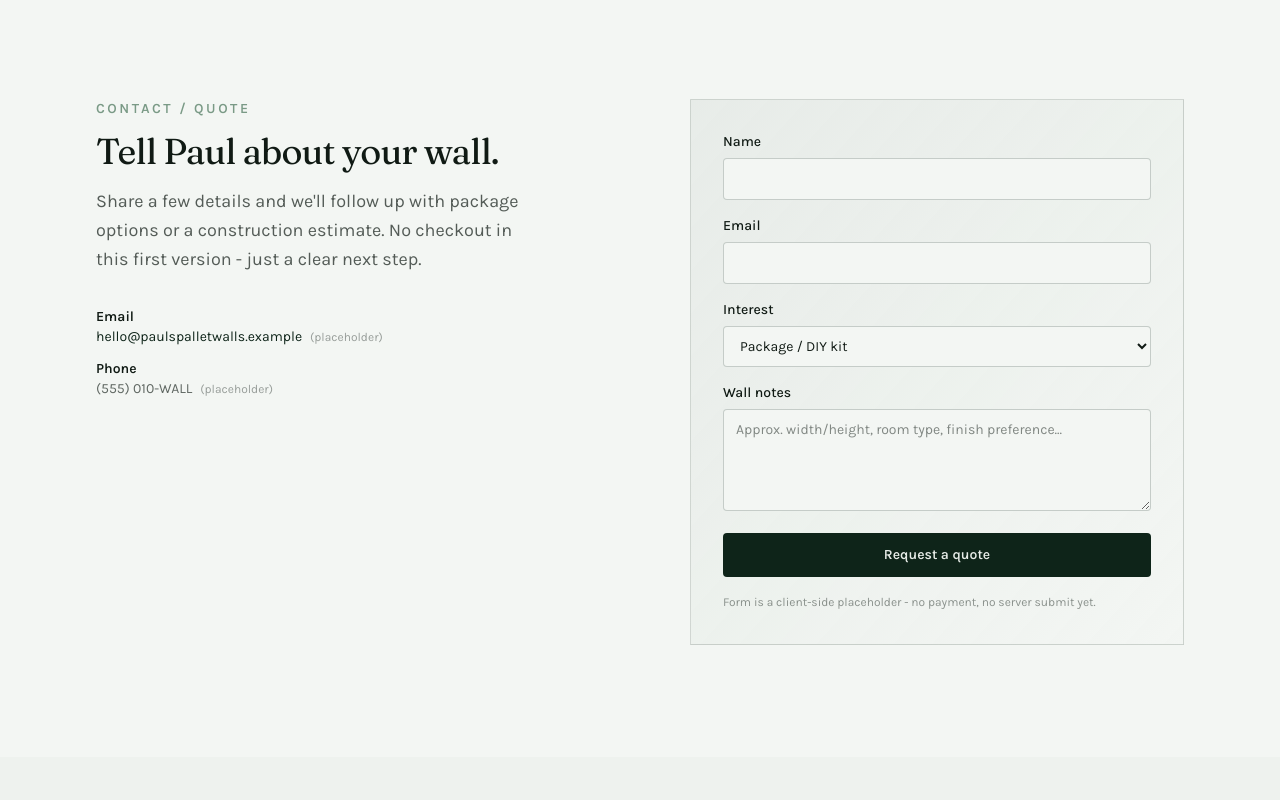
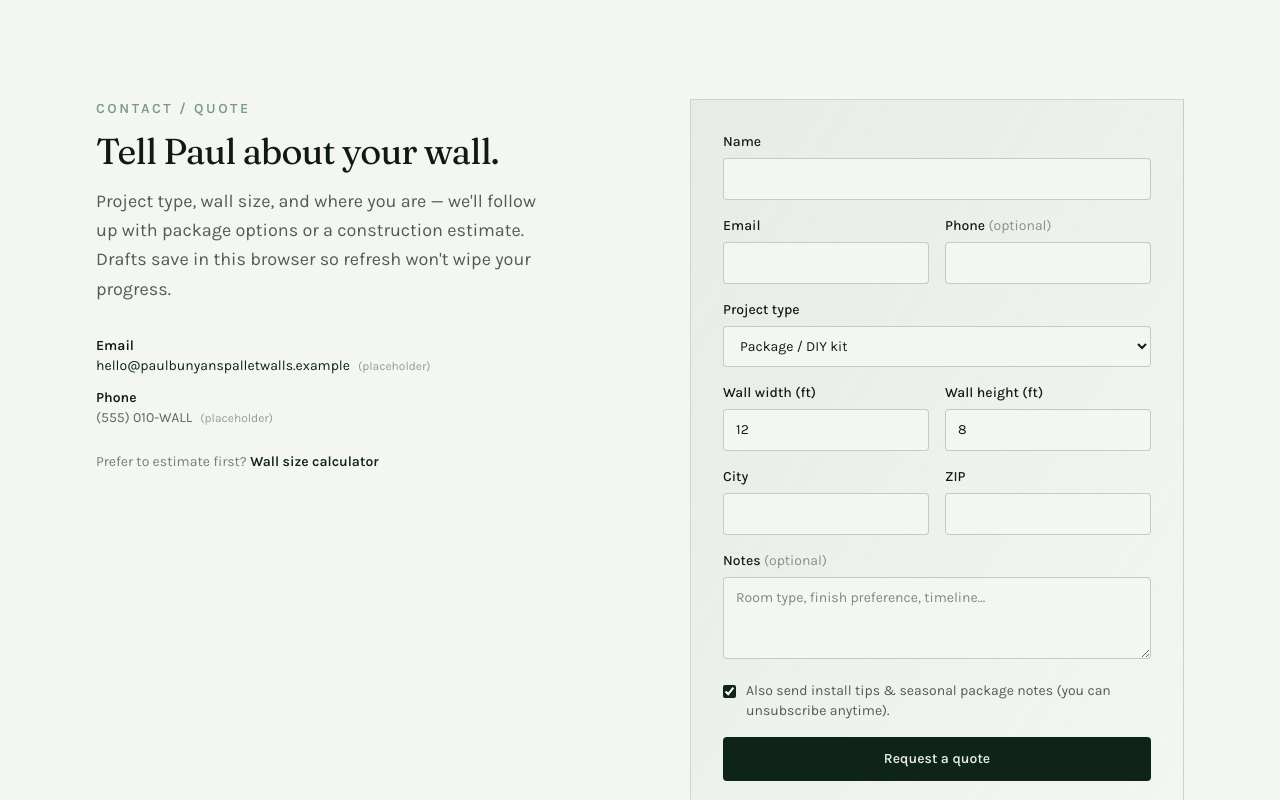
Before and after one commit to bearpixelmedia/pauls-pallet-walls, a Next.js app: page / in a window 1280 px wide. Shown: the part 6360-7160 px from the top of the page. Built offline with nearby package versions, Linux system fonts and the light colour scheme.

Commit message:
Replace Quote stub with full lead-capture form

```diff
--- a/src/components/Quote.tsx
+++ b/src/components/Quote.tsx
@@ -1,14 +1,133 @@
 "use client";
 
-import { FormEvent, useState } from "react";
+import Link from "next/link";
+import { FormEvent, useEffect, useState } from "react";
+import {
+  STORAGE_KEYS,
+  readJson,
+  writeJson,
+  type SavedEstimate,
+  type SavedQuoteDraft,
+} from "@/lib/persist";
+import { site } from "@/lib/site";
+
+const inputClass =
+  "w-full rounded-sm border border-pine/20 bg-paper px-3 py-2.5 outline-none transition-colors focus:border-brass";
+
+type Status = "idle" | "submitting" | "success" | "error";
 
 export function Quote() {
-  const [sent, setSent] = useState(false);
+  const [status, setStatus] = useState<Status>("idle");
+  const [error, setError] = useState<string | null>(null);
+  const [delivery, setDelivery] = useState<string | null>(null);
+  const [draft, setDraft] = useState<SavedQuoteDraft>({
+    name: "",
+    email: "",
+    phone: "",
+    projectType: "package",
+    wallWidthFt: "",
+    wallHeightFt: "",
+    city: "",
+    zip: "",
+    notes: "",
+    newsletter: true,
+    updatedAt: "",
+  });
 
-  function handleSubmit(event: FormEvent<HTMLFormElement>) {
+  useEffect(() => {
+    const saved = readJson<SavedQuoteDraft>(STORAGE_KEYS.quoteDraft);
+    const estimate = readJson<SavedEstimate>(STORAGE_KEYS.estimate);
+    setDraft((prev) => {
+      const next = { ...prev, ...(saved || {}) };
+      if (estimate) {
+        if (!next.wallWidthFt) next.wallWidthFt = estimate.widthFt;
+        if (!next.wallHeightFt) next.wallHeightFt = estimate.heightFt;
+        if (estimate.projectType) next.projectType = estimate.projectType;
+      }
+      return next;
+    });
+  }, []);
+
+  function persist(partial: Partial<SavedQuoteDraft>) {
+    setDraft((prev) => {
+      const next = {
+        ...prev,
+        ...partial,
+        updatedAt: new Date().toISOString(),
+      };
+      writeJson(STORAGE_KEYS.quoteDraft, next);
+      return next;
+    });
+  }
+
+  async function handleSubmit(event: FormEvent<HTMLFormElement>) {
     event.preventDefault();
-    // v1 stub - no payment or backend. Paul can wire email/CRM later.
-    setSent(true);
+    setStatus("submitting");
+    setError(null);
+
+    const estimate = readJson<SavedEstimate>(STORAGE_KEYS.estimate);
+    const estimateSummary =
+      draft.wallWidthFt && draft.wallHeightFt
+        ? `${draft.wallWidthFt}×${draft.wallHeightFt} ft (${draft.projectType})`
+        : estimate
+          ? `${estimate.widthFt}×${estimate.heightFt} ft`
+          : undefined;
+
+    const payload = {
+      name: draft.name,
+      email: draft.email,
+      phone: draft.phone || undefined,
+      projectType: draft.projectType,
+      wallWidthFt: draft.wallWidthFt || undefined,
+      wallHeightFt: draft.wallHeightFt || undefined,
+      city: draft.city || undefined,
+      zip: draft.zip || undefined,
+      notes: draft.notes || undefined,
+      newsletter: draft.newsletter,
+      source: "quote-form",
+      estimateSummary,
+    };
+
+    try {
+      const res = await fetch("/api/quote", {
+        method: "POST",
+        headers: { "Content-Type": "application/json" },
+        body: JSON.stringify(payload),
+      });
+      const data = (await res.json()) as {
+        ok?: boolean;
+        delivery?: string;
+        mailto?: string;
+        error?: string;
+      };
+
+      if (data.mailto && (data.delivery === "mailto" || !data.ok)) {
+        window.location.href = data.mailto;
+      }
+
+      if (!res.ok && !data.mailto) {
+        setError(data.error || "Could not send — try again or email Paul directly.");
+        setStatus("error");
+        return;
+      }
+
+      writeJson(STORAGE_KEYS.lastLead, {
+        ...payload,
+        delivery: data.delivery,
+        submittedAt: new Date().toISOString(),
+      });
+      if (draft.newsletter) {
+        writeJson(STORAGE_KEYS.newsletter, {
+          email: draft.email,
+          at: new Date().toISOString(),
+        });
+      }
+      setDelivery(data.delivery || null);
+      setStatus("success");
+    } catch {
+      setError("Network error — check your connection or email Paul directly.");
+      setStatus("error");
+    }
   }
 
   return (
@@ -23,9 +142,9 @@ export function Quote() {
               Tell Paul about your wall.
             </h2>
             <p className="mt-4 max-w-md text-lg leading-relaxed text-ink/70">
-              Share a few details and we&apos;ll follow up with package options
-              or a construction estimate. No checkout in this first version -
-              just a clear next step.
+              Project type, wall size, and where you are — we&apos;ll follow up
+              with package options or a construction estimate. Drafts save in
+              this browser so refresh won&apos;t wipe your progress.
             </p>
             <dl className="mt-8 space-y-3 text-sm text-ink/65">
               <div>
@@ -33,45 +152,62 @@ export function Quote() {
                 <dd>
                   <a
                     className="text-pine underline-offset-2 hover:underline"
-                    href="mailto:hello@paulspalletwalls.example"
+                    href={`mailto:${site.email}`}
                   >
-                    hello@paulspalletwalls.example
+                    {site.email}
                   </a>
-                  <span className="ml-2 text-xs text-ink/40">
-                    (placeholder)
-                  </span>
+                  <span className="ml-2 text-xs text-ink/40">(placeholder)</span>
                 </dd>
               </div>
               <div>
                 <dt className="font-semibold text-ink">Phone</dt>
                 <dd>
-                  (555) 010-WALL
-                  <span className="ml-2 text-xs text-ink/40">
-                    (placeholder)
-                  </span>
+                  <a href={`tel:${site.phoneTel}`} className="hover:text-pine">
+                    {site.phone}
+                  </a>
+                  <span className="ml-2 text-xs text-ink/40">(placeholder)</span>
                 </dd>
               </div>
             </dl>
+            <p className="mt-6 text-sm text-ink/55">
+              Prefer to estimate first?{" "}
+              <a href="#tools" className="font-semibold text-pine hover:underline">
+                Wall size calculator
+              </a>
+            </p>
           </div>
 
           <div className="border border-pine/15 bg-gradient-to-br from-ash/90 to-paper p-6 sm:p-8">
-            {sent ? (
-              <div className="animate-fade-in py-8 text-center">
+            {status === "success" ? (
+              <div className="animate-fade-in py-4 text-center sm:py-6">
                 <p className="font-display text-2xl text-pine">
-                  Thanks - request noted.
+                  Thanks — request received.
                 </p>
                 <p className="mt-3 text-sm leading-relaxed text-ink/65">
-                  This is a local stub for v1. Wire this form to Paul&apos;s
-                  email or CRM when ready. Your browser kept the details in
-                  this session only.
+                  {delivery === "mailto"
+                    ? "Your email app should have opened with the details. If it didn’t, use the next-steps page to resend."
+                    : "Paul (or the connected inbox) has your details. We’ll follow up shortly."}
                 </p>
+                <ul className="mx-auto mt-6 max-w-sm space-y-2 text-left text-sm text-ink/70">
+                  <li>• Check your inbox for a reply within 1–2 business days.</li>
+                  <li>• Save or screenshot your estimate before you leave.</li>
+                  <li>• Share the site with a neighbor if they need a wall too.</li>
+                </ul>
+                <div className="mt-8 flex flex-col gap-3 sm:flex-row sm:justify-center">
+                  <Link
+                    href="/thanks"
+                    className="inline-flex items-center justify-center rounded-sm bg-pine px-4 py-2.5 text-sm font-semibold text-ash hover:bg-canopy"
+                  >
+                    Next steps
+                  </Link>
                   <button
                     type="button"
-                  onClick={() => setSent(false)}
-                  className="mt-6 text-sm font-semibold text-pine underline-offset-2 hover:underline"
+                    onClick={() => setStatus("idle")}
+                    className="text-sm font-semibold text-pine underline-offset-2 hover:underline"
                   >
                     Send another
                   </button>
+                </div>
               </div>
             ) : (
               <form onSubmit={handleSubmit} className="space-y-4">
@@ -81,57 +217,139 @@ export function Quote() {
                     required
                     name="name"
                     autoComplete="name"
-                    className="w-full rounded-sm border border-pine/20 bg-paper px-3 py-2.5 outline-none transition-colors focus:border-brass"
+                    value={draft.name}
+                    onChange={(e) => persist({ name: e.target.value })}
+                    className={inputClass}
                   />
                 </label>
+                <div className="grid gap-4 sm:grid-cols-2">
                   <label className="block text-sm">
-                  <span className="mb-1.5 block font-medium text-ink">
-                    Email
-                  </span>
+                    <span className="mb-1.5 block font-medium text-ink">Email</span>
                     <input
                       required
                       type="email"
                       name="email"
                       autoComplete="email"
-                    className="w-full rounded-sm border border-pine/20 bg-paper px-3 py-2.5 outline-none transition-colors focus:border-brass"
+                      value={draft.email}
+                      onChange={(e) => persist({ email: e.target.value })}
+                      className={inputClass}
                     />
                   </label>
                   <label className="block text-sm">
                     <span className="mb-1.5 block font-medium text-ink">
-                    Interest
+                      Phone{" "}
+                      <span className="font-normal text-ink/45">(optional)</span>
                     </span>
+                    <input
+                      type="tel"
+                      name="phone"
+                      autoComplete="tel"
+                      value={draft.phone}
+                      onChange={(e) => persist({ phone: e.target.value })}
+                      className={inputClass}
+                    />
+                  </label>
+                </div>
+                <label className="block text-sm">
+                  <span className="mb-1.5 block font-medium text-ink">Project type</span>
                   <select
-                    name="interest"
-                    className="w-full rounded-sm border border-pine/20 bg-paper px-3 py-2.5 outline-none transition-colors focus:border-brass"
-                    defaultValue="package"
+                    name="projectType"
+                    value={draft.projectType}
+                    onChange={(e) => persist({ projectType: e.target.value })}
+                    className={inputClass}
                   >
                     <option value="package">Package / DIY kit</option>
-                    <option value="construction">
-                      On-site construction
-                    </option>
-                    <option value="both">Not sure - both</option>
+                    <option value="construction">On-site construction</option>
+                    <option value="commercial">Commercial install</option>
                   </select>
                 </label>
+                <div className="grid gap-4 sm:grid-cols-2">
+                  <label className="block text-sm">
+                    <span className="mb-1.5 block font-medium text-ink">Wall width (ft)</span>
+                    <input
+                      name="wallWidthFt"
+                      inputMode="decimal"
+                      placeholder="e.g. 12"
+                      value={draft.wallWidthFt}
+                      onChange={(e) => persist({ wallWidthFt: e.target.value })}
+                      className={inputClass}
+                    />
+                  </label>
+                  <label className="block text-sm">
+                    <span className="mb-1.5 block font-medium text-ink">Wall height (ft)</span>
+                    <input
+                      name="wallHeightFt"
+                      inputMode="decimal"
+                      placeholder="e.g. 8"
+                      value={draft.wallHeightFt}
+                      onChange={(e) => persist({ wallHeightFt: e.target.value })}
+                      className={inputClass}
+                    />
+                  </label>
+                </div>
+                <div className="grid gap-4 sm:grid-cols-2">
+                  <label className="block text-sm">
+                    <span className="mb-1.5 block font-medium text-ink">City</span>
+                    <input
+                      name="city"
+                      autoComplete="address-level2"
+                      value={draft.city}
+                      onChange={(e) => persist({ city: e.target.value })}
+                      className={inputClass}
+                    />
+                  </label>
+                  <label className="block text-sm">
+                    <span className="mb-1.5 block font-medium text-ink">ZIP</span>
+                    <input
+                      name="zip"
+                      autoComplete="postal-code"
+                      value={draft.zip}
+                      onChange={(e) => persist({ zip: e.target.value })}
+                      className={inputClass}
+                    />
+                  </label>
+                </div>
                 <label className="block text-sm">
                   <span className="mb-1.5 block font-medium text-ink">
-                    Wall notes
+                    Notes{" "}
+                    <span className="font-normal text-ink/45">(optional)</span>
                   </span>
                   <textarea
                     name="notes"
-                    rows={4}
-                    placeholder="Approx. width/height, room type, finish preference..."
-                    className="w-full resize-y rounded-sm border border-pine/20 bg-paper px-3 py-2.5 outline-none transition-colors focus:border-brass"
+                    rows={3}
+                    placeholder="Room type, finish preference, timeline..."
+                    value={draft.notes}
+                    onChange={(e) => persist({ notes: e.target.value })}
+                    className={`${inputClass} resize-y`}
                   />
                 </label>
+                <label className="flex items-start gap-2.5 text-sm text-ink/70">
+                  <input
+                    type="checkbox"
+                    checked={draft.newsletter}
+                    onChange={(e) => persist({ newsletter: e.target.checked })}
+                    className="mt-1 accent-pine"
+                  />
+                  <span>
+                    Also send install tips &amp; seasonal package notes (you can
+                    unsubscribe anytime).
+                  </span>
+                </label>
+                {error ? (
+                  <p className="text-sm text-red-800" role="alert">
+                    {error}
+                  </p>
+                ) : null}
                 <button
                   type="submit"
-                  className="w-full rounded-sm bg-pine px-4 py-3 text-sm font-semibold text-ash transition-colors hover:bg-canopy"
+                  disabled={status === "submitting"}
+                  className="w-full rounded-sm bg-pine px-4 py-3 text-sm font-semibold text-ash transition-colors hover:bg-canopy disabled:opacity-60"
                 >
-                  Request a quote
+                  {status === "submitting" ? "Sending…" : "Request a quote"}
                 </button>
                 <p className="text-xs leading-relaxed text-ink/45">
-                  Form is a client-side placeholder - no payment, no server
-                  submit yet.
+                  Without email/webhook env vars, submit opens a prefilled mailto
+                  so nothing is lost. Draft is stored locally in this browser.
                 </p>
               </form>
             )}
```
Lines whose indentation alone changed are shown as unchanged.
